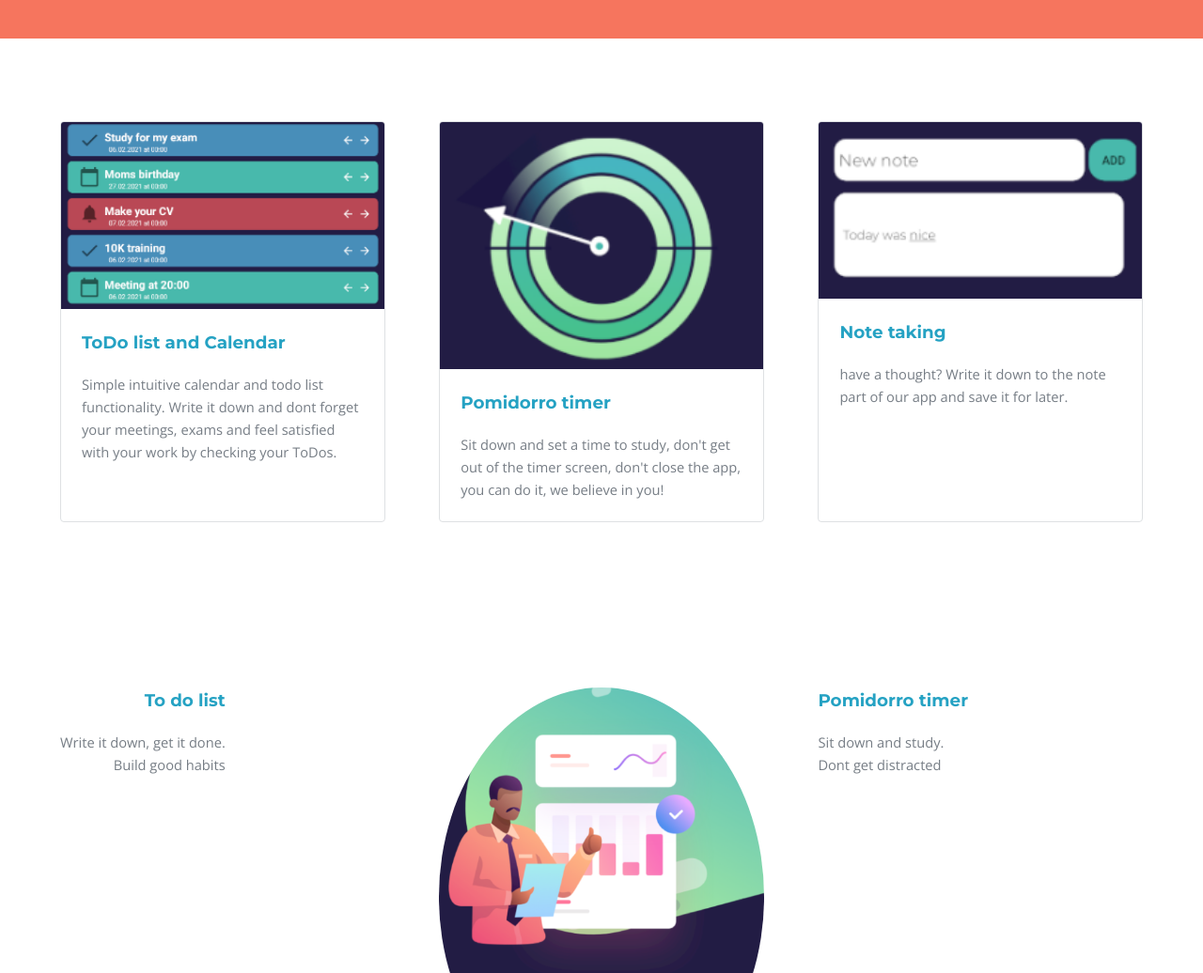
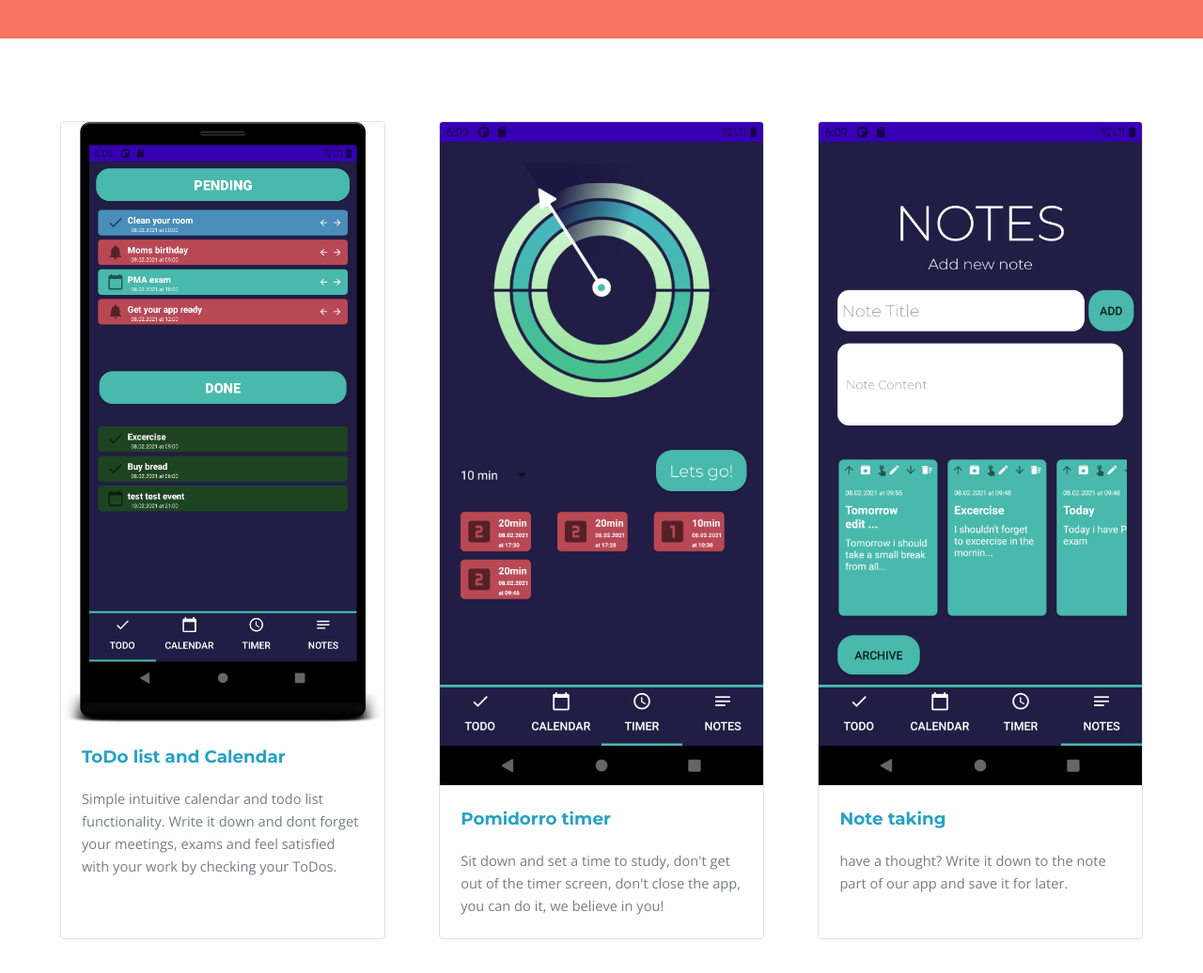
Before and after one commit to jfkeci/FocusApp, a plain HTML site: page index.html in a window 1280 px wide. Shown: the part 1580-2616 px from the top of the page at 94% size. Drawn offline with nearby package versions, Linux system fonts and the light colour scheme.

Commit message:
new screens

```diff
--- a/index.html
+++ b/index.html
@@ -87,7 +87,7 @@
 				<div class="inner flex flex-3">
 					<div class="flex-item box">
 						<div class="image fit">
-							<img src="images/todo.png" alt="" />
+							<img src="images/todo1.png" alt="" />
 						</div>
 						<div class="content">
 							<h3>ToDo list and Calendar</h3>
@@ -96,7 +96,7 @@
 					</div>
 					<div class="flex-item box">
 						<div class="image fit">
-							<img src="images/timer.png" alt="" />
+							<img src="images/todo3.png" alt="" />
 						</div>
 						<div class="content">
 							<h3>Pomidorro timer</h3>
@@ -105,7 +105,7 @@
 					</div>
 					<div class="flex-item box">
 						<div class="image fit">
-							<img src="images/note.png" alt="" />
+							<img src="images/todo4.png" alt="" />
 						</div>
 						<div class="content">
 							<h3>Note taking</h3>
```
Also changed, not shown: images/todo1.png (added), images/todo2.png (added), images/todo3.png (added), images/todo4.png (added).
